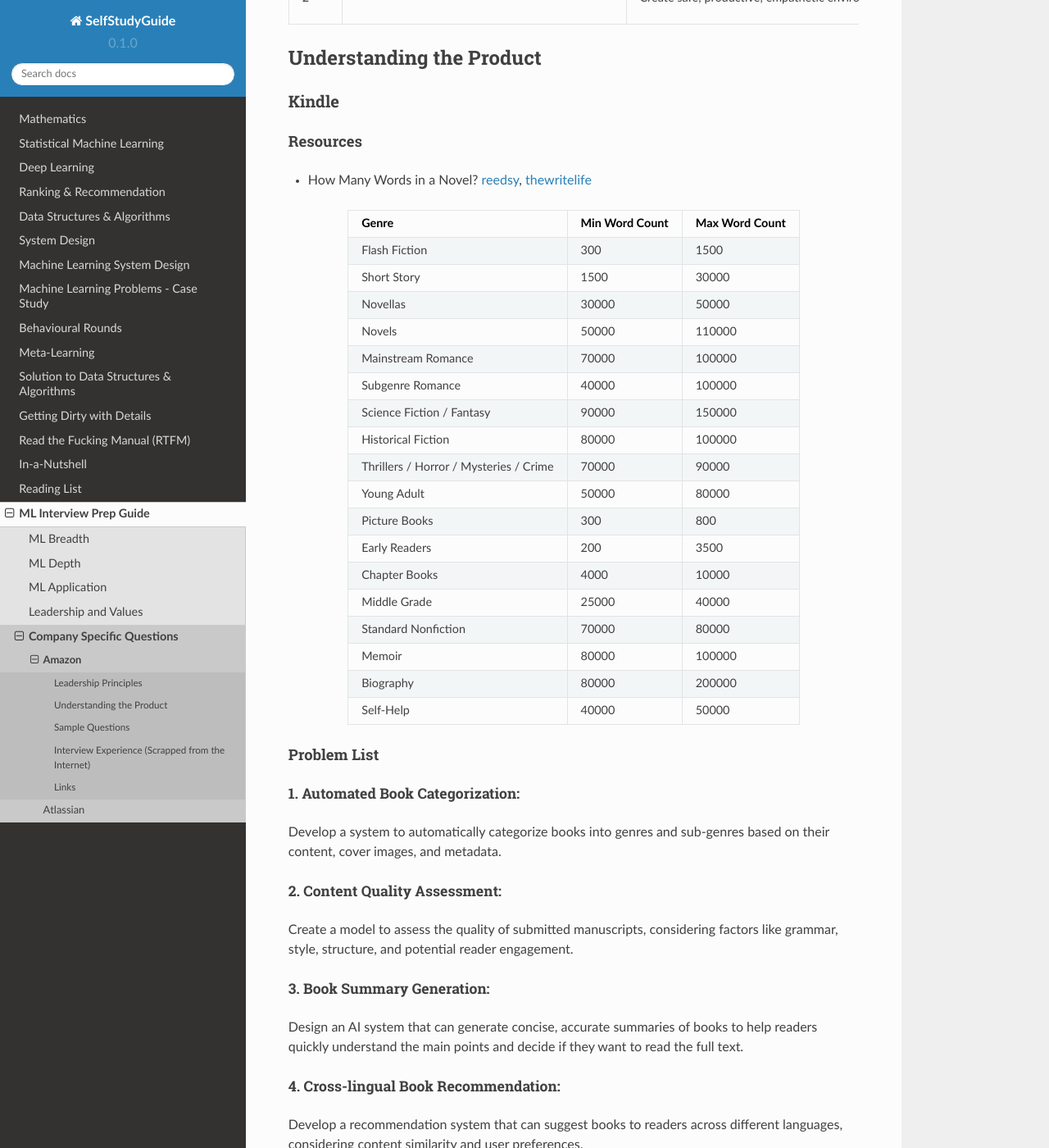
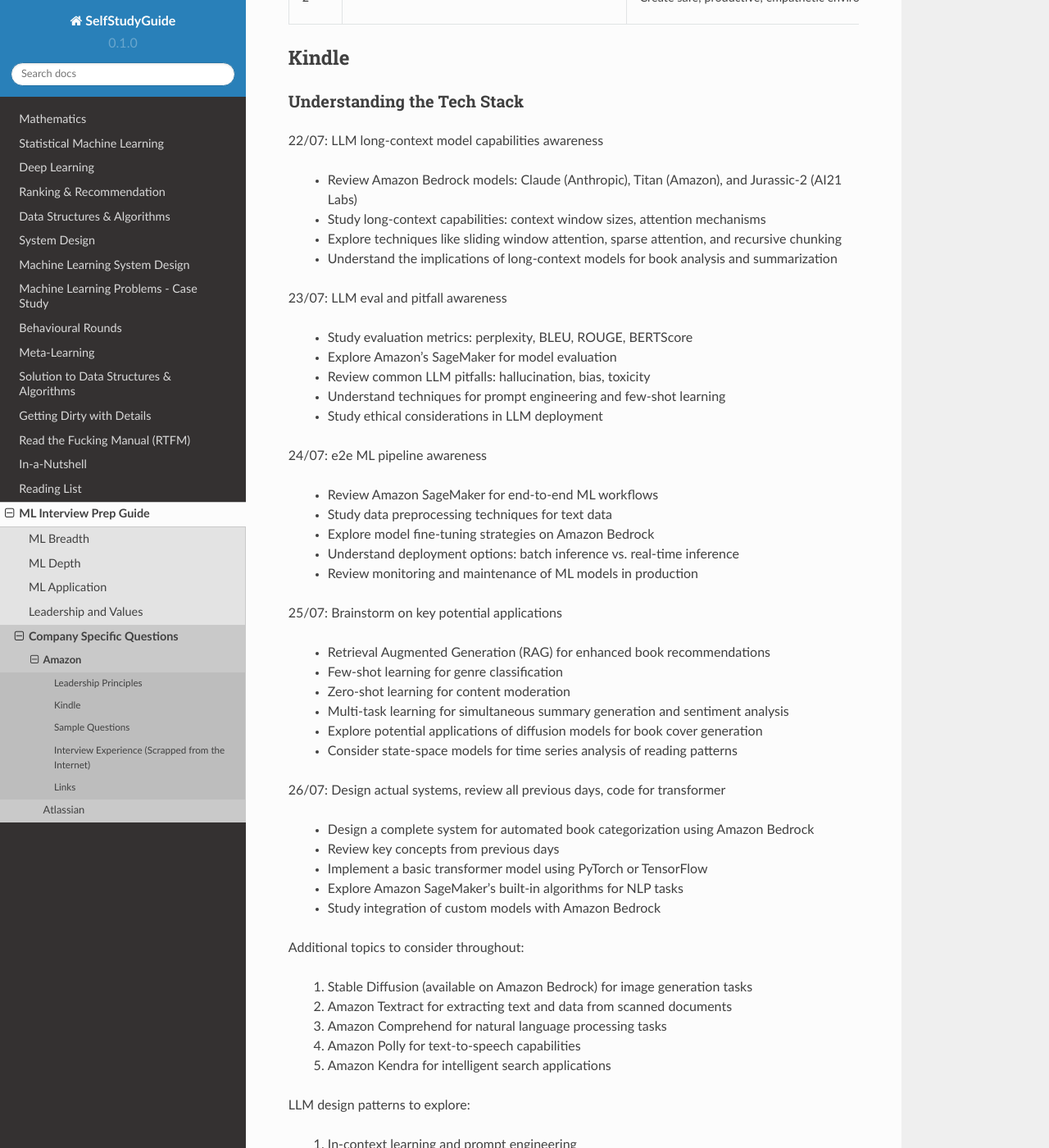
Before and after one commit to uselesstechjunks/leetcode, a Sphinx documentation site: the page built from docs/source/interviews/company/amzn.rst, in a window 1280 px wide and 1400 px high, scrolled down 1212 px. Shown: the whole window at 82% size. Built offline with Sphinx 7.4.7 and the Read the Docs theme 2.0.0, drawn with Linux system fonts in a browser that asks for light colours; some of the changed text lies outside the part shown.

Commit message:
Update amzn.rst (#290)

```diff
--- a/docs/source/interviews/company/amzn.rst
+++ b/docs/source/interviews/company/amzn.rst
@@ -26,9 +26,67 @@ Leadership Principles
 		2,15. **Strive to be Earth’s Best Employer**:,Create safe; productive; empathetic environment.,While a positive work environment is important; the direct impact on machine learning work may be indirect.
 
 **************************************************************************
-Understanding the Product
+Kindle
 **************************************************************************
-Kindle
+Understanding the Tech Stack
+==========================================================================
+22/07: LLM long-context model capabilities awareness
+
+	- Review Amazon Bedrock models: Claude (Anthropic), Titan (Amazon), and Jurassic-2 (AI21 Labs)
+	- Study long-context capabilities: context window sizes, attention mechanisms
+	- Explore techniques like sliding window attention, sparse attention, and recursive chunking
+	- Understand the implications of long-context models for book analysis and summarization
+
+23/07: LLM eval and pitfall awareness
+
+	- Study evaluation metrics: perplexity, BLEU, ROUGE, BERTScore
+	- Explore Amazon's SageMaker for model evaluation
+	- Review common LLM pitfalls: hallucination, bias, toxicity
+	- Understand techniques for prompt engineering and few-shot learning
+	- Study ethical considerations in LLM deployment
+
+24/07: e2e ML pipeline awareness
+
+	- Review Amazon SageMaker for end-to-end ML workflows
+	- Study data preprocessing techniques for text data
+	- Explore model fine-tuning strategies on Amazon Bedrock
+	- Understand deployment options: batch inference vs. real-time inference
+	- Review monitoring and maintenance of ML models in production
+
+25/07: Brainstorm on key potential applications
+
+	- Retrieval Augmented Generation (RAG) for enhanced book recommendations
+	- Few-shot learning for genre classification
+	- Zero-shot learning for content moderation
+	- Multi-task learning for simultaneous summary generation and sentiment analysis
+	- Explore potential applications of diffusion models for book cover generation
+	- Consider state-space models for time series analysis of reading patterns
+
+26/07: Design actual systems, review all previous days, code for transformer
+
+	- Design a complete system for automated book categorization using Amazon Bedrock
+	- Review key concepts from previous days
+	- Implement a basic transformer model using PyTorch or TensorFlow
+	- Explore Amazon SageMaker's built-in algorithms for NLP tasks
+	- Study integration of custom models with Amazon Bedrock
+
+Additional topics to consider throughout:
+
+	1. Stable Diffusion (available on Amazon Bedrock) for image generation tasks
+	2. Amazon Textract for extracting text and data from scanned documents
+	3. Amazon Comprehend for natural language processing tasks
+	4. Amazon Polly for text-to-speech capabilities
+	5. Amazon Kendra for intelligent search applications
+
+LLM design patterns to explore:
+
+	1. In-context learning and prompt engineering
+	2. Chain-of-thought prompting for complex reasoning tasks
+	3. Constitutional AI for safer and more controlled LLM outputs
+	4. Retrieval-augmented generation (RAG) for grounding LLMs in factual data
+	5. Fine-tuning strategies for domain-specific tasks
+
+Understanding the Domain
 ==========================================================================
 Resources
 --------------------------------------------------------------------------
@@ -57,7 +115,7 @@ Resources
 		Biography,80000,200000
 		Self-Help,40000,50000
 
-Problem List
+Claude Generated Problem List
 --------------------------------------------------------------------------
 1. Automated Book Categorization:
 ^^^^^^^^^^^^^^^^^^^^^^^^^^^^^^^^^^^^^^^^^^^^^^^^^^^^^^^^^^^^^^^^^^^^^^^^^^
@@ -117,7 +177,7 @@ For each of these problems, you should be prepared to discuss:
 	- Description: AI algorithms analyze reader preferences and behavior to suggest books within KDP's library that match their interests.
 
 2. Publishing (Creation of Books Process)
---------------------------------------------------------------------------
+^^^^^^^^^^^^^^^^^^^^^^^^^^^^^^^^^^^^^^^^^^^^^^^^^^^^^^^^^^^^^^^^^^^^^^^^^^
 - Automated Genre Classification: Streamlines the publishing process for authors by automatically assigning accurate genres, aiding in better metadata tagging and targeting specific reader demographics.
 	Description: AI categorizes manuscripts into specific genres (e.g., mystery, romance, sci-fi) based on semantic analysis of content.
 
@@ -125,7 +185,7 @@ For each of these problems, you should be prepared to discuss:
 	Description: AI-powered tools assist authors in refining their manuscripts by suggesting improvements in writing style, grammar, and structure, improving readability and engagement.
 
 3. Reporting (Improvement through Sales & Business Growth)
---------------------------------------------------------------------------
+^^^^^^^^^^^^^^^^^^^^^^^^^^^^^^^^^^^^^^^^^^^^^^^^^^^^^^^^^^^^^^^^^^^^^^^^^^
 - Predictive Sales Analytics: Empowers authors with insights into potential sales trajectories, allowing them to make informed decisions on marketing strategies and promotions.
 	Description: AI models forecast book sales based on historical data, market trends, and content analysis.
 
@@ -133,7 +193,7 @@ For each of these problems, you should be prepared to discuss:
 	Description: AI algorithms analyze reader reviews, engagement metrics, and sales data to provide authors with actionable insights for improving their books.
 
 4. Cross-Cutting Ideas
---------------------------------------------------------------------------
+^^^^^^^^^^^^^^^^^^^^^^^^^^^^^^^^^^^^^^^^^^^^^^^^^^^^^^^^^^^^^^^^^^^^^^^^^^
 - AI-driven Content Translation: Expands the reach of books to international markets, increasing sales potential and accessibility for diverse readers.
 	Description: Utilizing AI for accurate and context-aware translation of books into multiple languages, preserving the author's voice and style.
 
@@ -141,7 +201,7 @@ For each of these problems, you should be prepared to discuss:
 	Description: AI identifies and enhances visual elements (images, graphics) within eBooks, ensuring optimal display across different devices and formats.
 
 5. Vague Ideas
---------------------------------------------------------------------------
+^^^^^^^^^^^^^^^^^^^^^^^^^^^^^^^^^^^^^^^^^^^^^^^^^^^^^^^^^^^^^^^^^^^^^^^^^^
 - Content Moderation and Quality Assurance:
 	Description: Develop AI systems for automatic content moderation, ensuring adherence to publishing standards and identifying potentially problematic content.
 
```
Also changed, not shown: other parts of docs/source/interviews/company/amzn.rst (+3 -1 lines).
